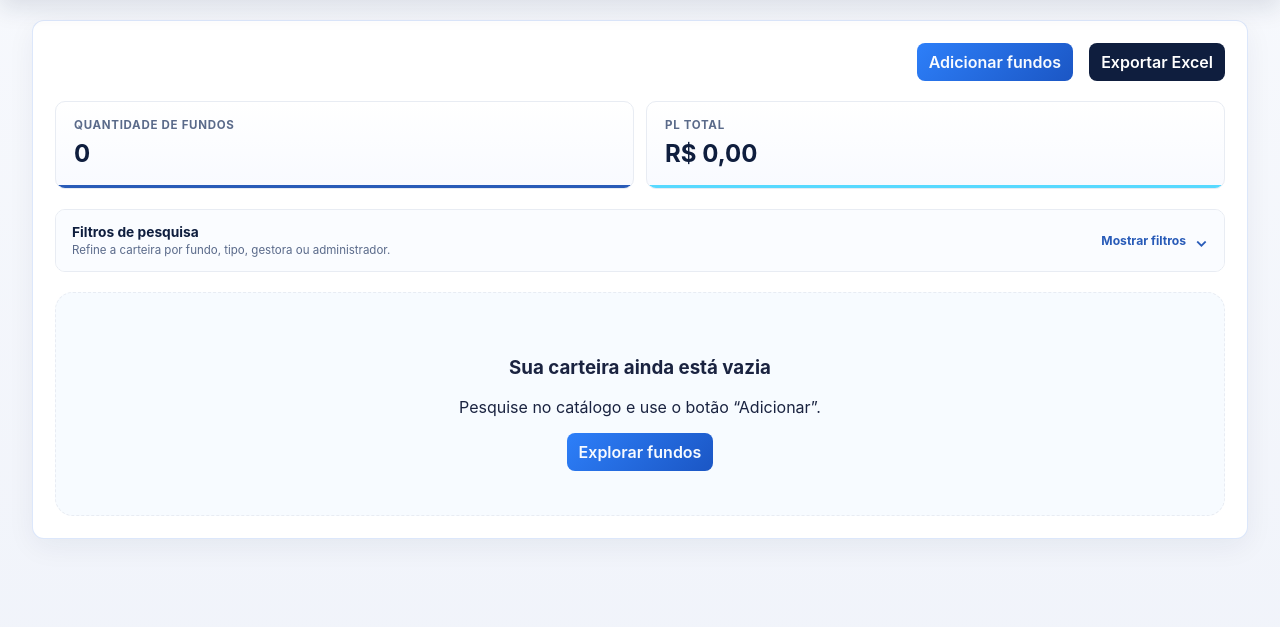
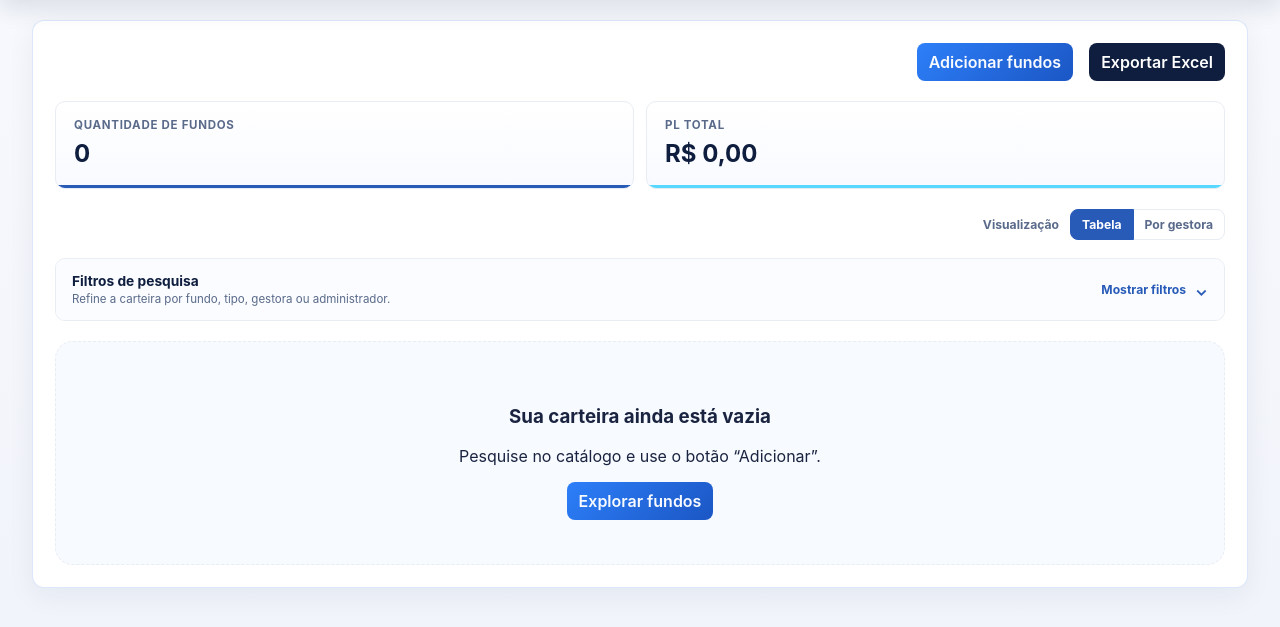
Before and after one commit to gabrielomperim-bit/QiPipelineProV1, a Django app: page /minha-carteira/ in a window 1280 px wide. Shown: the part 68-695 px from the top of the page. Run offline with Django 5.2, Linux system fonts and the light colour scheme; the visitor is signed in with stand-in values (Sample User, id 1).

Commit message:
feat: agrupa carteira por gestora

```diff
--- a/carteira/views.py
+++ b/carteira/views.py
@@ -715,17 +715,37 @@ def minha_carteira(request):
         fund["catalog_key"] = _catalog_fund_key(fund)
 
     total_pl = sum((parse_decimal(fund.get("pl", "0")) for fund in funds), start=parse_decimal("0"))
+    view_mode = "manager" if request.GET.get("view") == "manager" else "table"
+    manager_groups = []
+    if view_mode == "manager":
+        grouped_funds = {}
+        for fund in funds:
+            manager_name = str(fund.get("manager_name") or "").strip() or "Gestora não informada"
+            group = grouped_funds.setdefault(manager_name, {"name": manager_name, "funds": [], "pl_value": parse_decimal("0")})
+            group["funds"].append(fund)
+            group["pl_value"] += parse_decimal(fund.get("pl", "0"))
+        manager_groups = sorted(grouped_funds.values(), key=lambda group: group["name"].casefold())
+        for group in manager_groups:
+            group["fund_count"] = len(group["funds"])
+            group["formatted_pl"] = format_currency(group["pl_value"])
+
     per_page = request.GET.get("per_page") or "20"
     per_page_value = int(per_page) if per_page in {"20", "50", "100"} else 20
-    paginator = Paginator(funds, per_page_value)
+    paginator = Paginator(manager_groups if view_mode == "manager" else funds, per_page_value)
     page_obj = paginator.get_page(request.GET.get("page"))
     pagination_params = request.GET.copy()
     pagination_params.pop("page", None)
+    view_params = pagination_params.copy()
+    view_params.pop("view", None)
     return render(
         request,
         "carteira/minha_carteira.html",
         {
-            "funds": page_obj.object_list,
+            "funds": page_obj.object_list if view_mode == "table" else [],
+            "manager_groups": page_obj.object_list if view_mode == "manager" else [],
+            "view_mode": view_mode,
+            "has_results": bool(funds),
+            "manager_count": len(manager_groups),
             "page_obj": page_obj,
             "fund_count": len(funds),
             "portfolio_total_count": len(selected_keys),
@@ -737,6 +757,7 @@ def minha_carteira(request):
             "pagination_range": paginator.get_elided_page_range(page_obj.number, on_each_side=2, on_ends=1),
             "pagination_ellipsis": paginator.ELLIPSIS,
             "pagination_query": pagination_params.urlencode(),
+            "view_query": view_params.urlencode(),
             **catalog_filters,
         },
     )
--- a/static/styles/app.css
+++ b/static/styles/app.css
@@ -1298,6 +1298,118 @@ td form {
     justify-content: flex-end;
 }
 
+.portfolio-view-switcher {
+    display: flex;
+    align-items: center;
+    justify-content: flex-end;
+    gap: 5px;
+    margin: 4px 0 16px;
+}
+
+.portfolio-view-switcher > span {
+    margin-right: 6px;
+    color: var(--muted);
+    font-size: 0.76rem;
+    font-weight: 700;
+}
+
+.portfolio-view-switcher a {
+    padding: 7px 11px;
+    border: 1px solid var(--line);
+    color: var(--muted);
+    background: #ffffff;
+    font-size: 0.76rem;
+    font-weight: 700;
+    text-decoration: none;
+}
+
+.portfolio-view-switcher a:first-of-type {
+    border-radius: 8px 0 0 8px;
+}
+
+.portfolio-view-switcher a:last-of-type {
+    margin-left: -6px;
+    border-radius: 0 8px 8px 0;
+}
+
+.portfolio-view-switcher a.is-active {
+    z-index: 1;
+    border-color: var(--accent);
+    color: #ffffff;
+    background: var(--accent);
+}
+
+.manager-groups {
+    display: grid;
+    gap: 10px;
+    margin-top: 16px;
+}
+
+.manager-group {
+    overflow: hidden;
+    border: 1px solid var(--line);
+    border-radius: 10px;
+    background: #ffffff;
+}
+
+.manager-group > summary {
+    display: grid;
+    grid-template-columns: minmax(220px, 1fr) auto 24px;
+    align-items: center;
+    gap: 18px;
+    padding: 16px 18px;
+    cursor: pointer;
+    list-style: none;
+    background: linear-gradient(180deg, #ffffff 0%, #f7f9fd 100%);
+}
+
+.manager-group > summary::-webkit-details-marker {
+    display: none;
+}
+
+.manager-group[open] > summary {
+    border-bottom: 1px solid var(--line);
+    background: #f3f7fd;
+}
+
+.manager-group-name {
+    font-size: 0.88rem;
+    font-weight: 800;
+}
+
+.manager-group-metrics {
+    display: flex;
+    align-items: center;
+    justify-content: flex-end;
+    gap: 18px;
+    color: var(--muted);
+    font-size: 0.76rem;
+}
+
+.manager-group-metrics strong {
+    min-width: 145px;
+    color: var(--text);
+    text-align: right;
+}
+
+.manager-group-chevron {
+    color: var(--accent);
+    font-size: 1.05rem;
+    transition: transform 0.2s ease;
+}
+
+.manager-group[open] .manager-group-chevron {
+    transform: rotate(180deg);
+}
+
+.manager-group-table {
+    overflow-x: auto;
+}
+
+.manager-group-table th {
+    position: static;
+}
+
 .portfolio-search {
     margin: 22px 0 16px;
 }
@@ -1531,6 +1643,21 @@ td form {
         grid-template-columns: 1fr;
     }
 
+    .manager-group > summary {
+        grid-template-columns: 1fr 20px;
+    }
+
+    .manager-group-metrics {
+        grid-column: 1 / -1;
+        grid-row: 2;
+        justify-content: space-between;
+    }
+
+    .manager-group-chevron {
+        grid-column: 2;
+        grid-row: 1;
+    }
+
     .user-admin-layout {
         grid-template-columns: 1fr;
     }
--- a/templates/carteira/minha_carteira.html
+++ b/templates/carteira/minha_carteira.html
@@ -40,12 +40,19 @@
         </article>
     </div>
 
-    <details class="filters-panel" {% if request.GET %}open{% endif %}>
+    <div class="portfolio-view-switcher" aria-label="Modo de visualização">
+        <span>Visualização</span>
+        <a class="{% if view_mode == 'table' %}is-active{% endif %}" href="{% url 'minha_carteira' %}{% if view_query %}?{{ view_query }}{% endif %}">Tabela</a>
+        <a class="{% if view_mode == 'manager' %}is-active{% endif %}" href="?{% if view_query %}{{ view_query }}&amp;{% endif %}view=manager">Por gestora</a>
+    </div>
+
+    <details class="filters-panel" {% if active_filters %}open{% endif %}>
         <summary>
             <span class="filters-summary-copy"><strong>Filtros de pesquisa</strong><small>Refine a carteira por fundo, tipo, gestora ou administrador.</small></span>
             <span class="filters-toggle-label" aria-hidden="true"><span class="label-show">Mostrar filtros</span><span class="label-hide">Recolher filtros</span><span class="filters-chevron">⌄</span></span>
         </summary>
         <form method="get" class="stack-form search-box filters-form">
+            {% if view_mode == "manager" %}<input type="hidden" name="view" value="manager">{% endif %}
             {{ search_form.as_p }}
             <div class="filters-grid">
                 <p><label for="fund_type">Tipo de fundo</label><select name="fund_type" id="fund_type"><option value="">Todos</option>{% for option in fund_type_options %}<option value="{{ option }}" {% if fund_type_filter == option %}selected{% endif %}>{{ option }}</option>{% endfor %}</select></p>
```
Also changed, not shown: other parts of templates/carteira/minha_carteira.html (+38 -4 lines), carteira/tests.py (+16 -0 lines).
